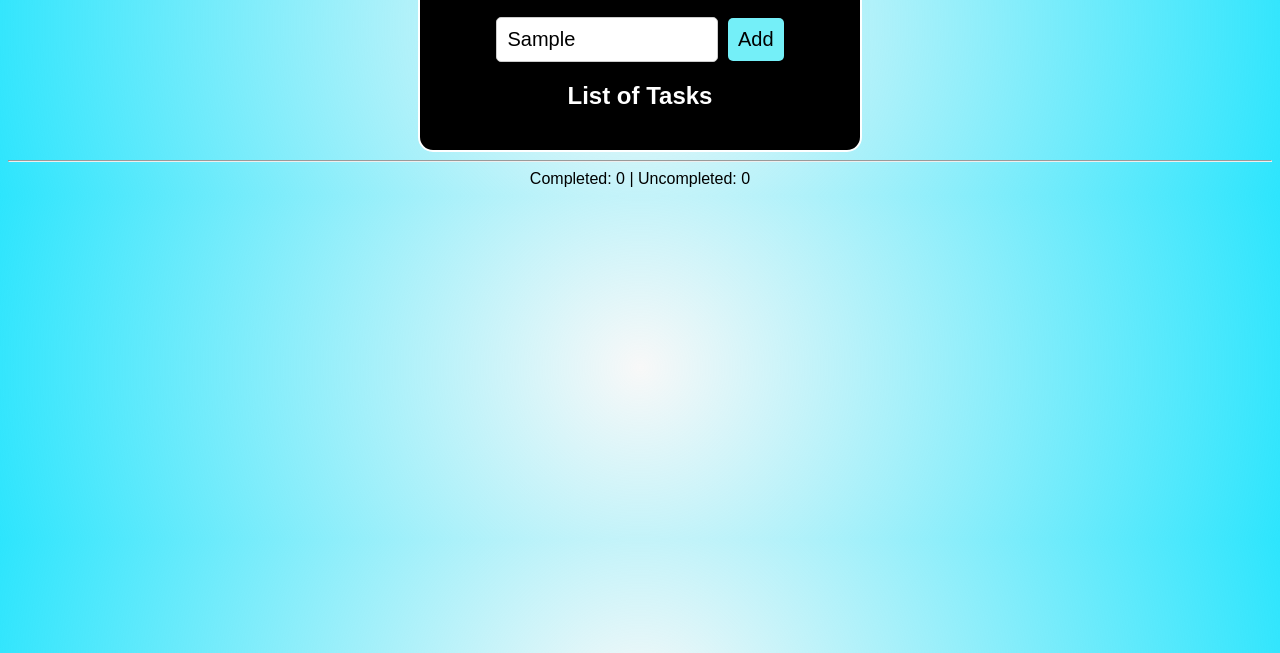
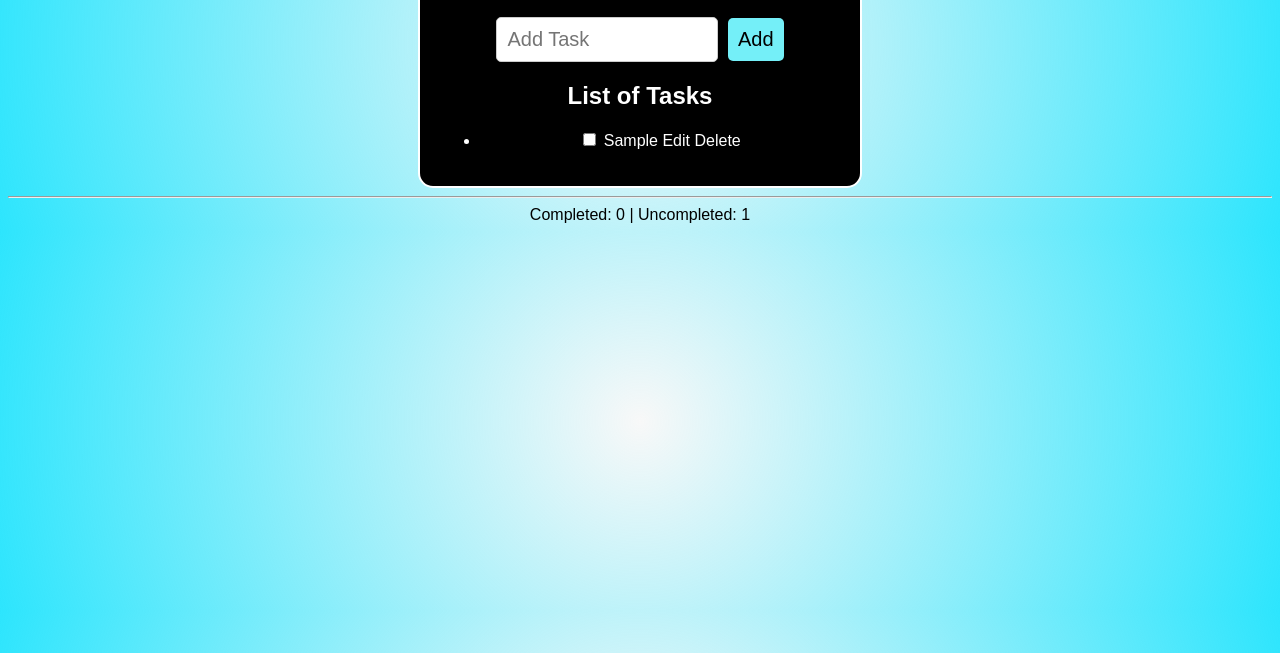
Before and after one commit to Jamesxx98/To-Do-List, a plain HTML site: page index.html in a window 1280 px wide. Both pictures are taken after typing "Sample" into the empty fields and a click on the button "Add". Shown: the part 147-800 px from the top of the page. Drawn offline with Linux system fonts and the light colour scheme.

Commit message:
js css update

```diff
--- a/main.js
+++ b/main.js
@@ -0,0 +1,68 @@
+const inputBox = document.getElementById("input-box");
+const listContainer = document.getElementById("list-container");
+const completedCounter = document.getElementById("completed-counter");
+const uncompletedCounter = document.getElementById("uncompleted-counter");
+
+function addTask() {
+    const task = inputBox.value.trim();
+    if (!task) {
+        alert("Please write down a task");
+        return;
+    }
+
+    // Create the li element
+    const li = document.createElement("li");
+    li.innerHTML = `
+        <label>
+            <input type="checkbox">
+            <span>${task}</span>
+        </label>
+        <span class="edit-btn">Edit</span>
+        <span class="delete-btn">Delete</span>
+    `;
+
+    // Append the new task to the list
+    listContainer.appendChild(li);
+    inputBox.value = "";
+
+    // Select elements within the new task
+    const checkbox = li.querySelector("input[type='checkbox']");
+    const editBtn = li.querySelector(".edit-btn");
+    const taskSpan = li.querySelector("span");
+    const deleteBtn = li.querySelector(".delete-btn");
+
+    // Checkbox: Mark task as completed/uncompleted
+    checkbox.addEventListener("click", function () {
+        li.classList.toggle("completed", checkbox.checked);
+        updateCounters();
+    });
+
+    // Edit button: Allow task editing
+    editBtn.addEventListener("click", function () {
+        const update = prompt("Edit task:", taskSpan.textContent);
+        if (update !== null) {
+            taskSpan.textContent = update;
+            li.classList.remove("completed");
+            checkbox.checked = false; // Uncheck after editing
+            updateCounters();
+        }
+    });
+
+    // Delete button: Remove the task
+    deleteBtn.addEventListener("click", function () {
+        if (confirm("Are you sure you want to delete this task?")) {
+            li.remove();
+            updateCounters();
+        }
+    });
+
+    updateCounters();
+}
+
+function updateCounters() {
+    const completedTasks = document.querySelectorAll(".completed").length;
+    const uncompletedTasks = document.querySelectorAll("li:not(.completed)").length;
+
+    completedCounter.textContent = completedTasks;
+    uncompletedCounter.textContent = uncompletedTasks;
+}
```
Also changed, not shown: style.css (line endings or trailing spaces).
